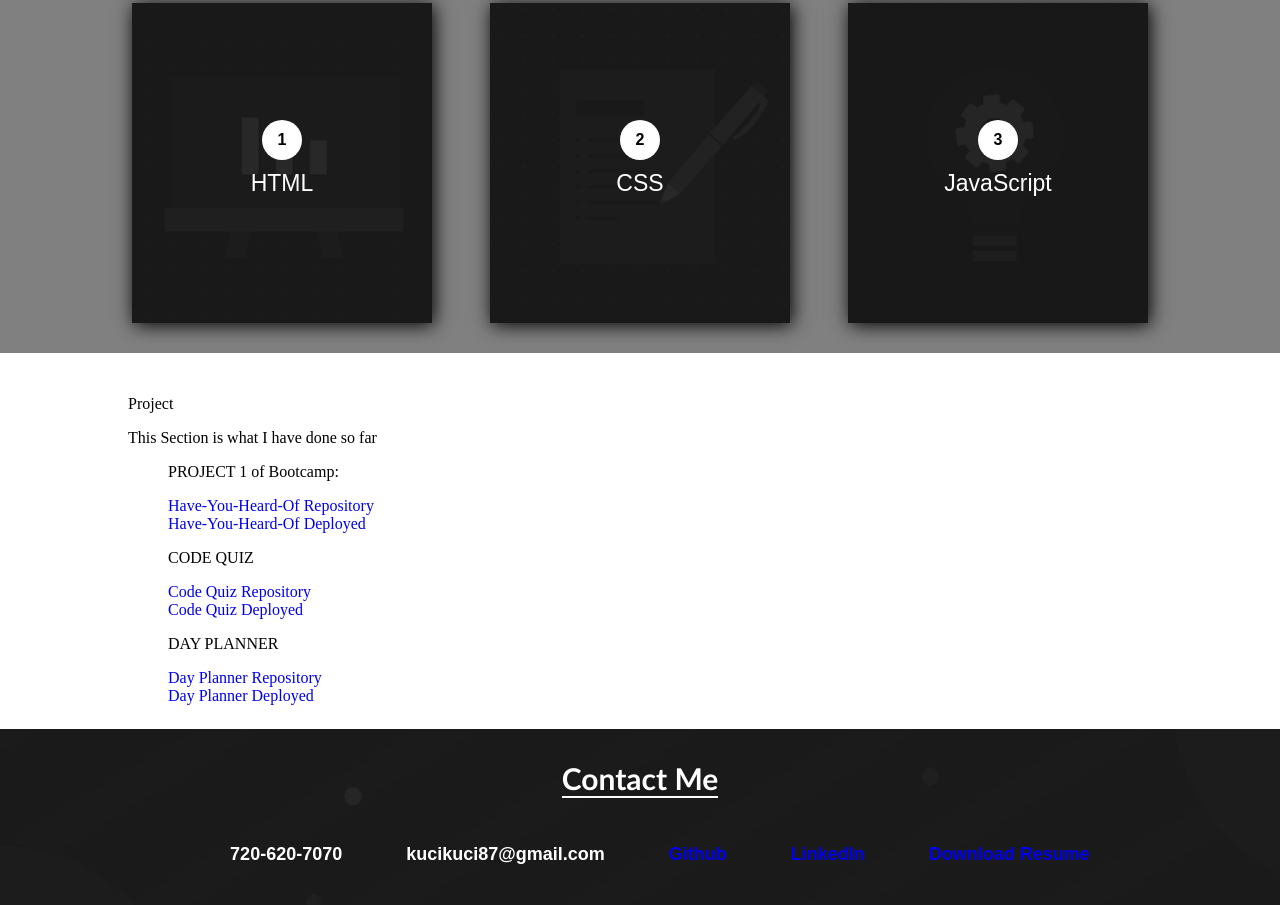
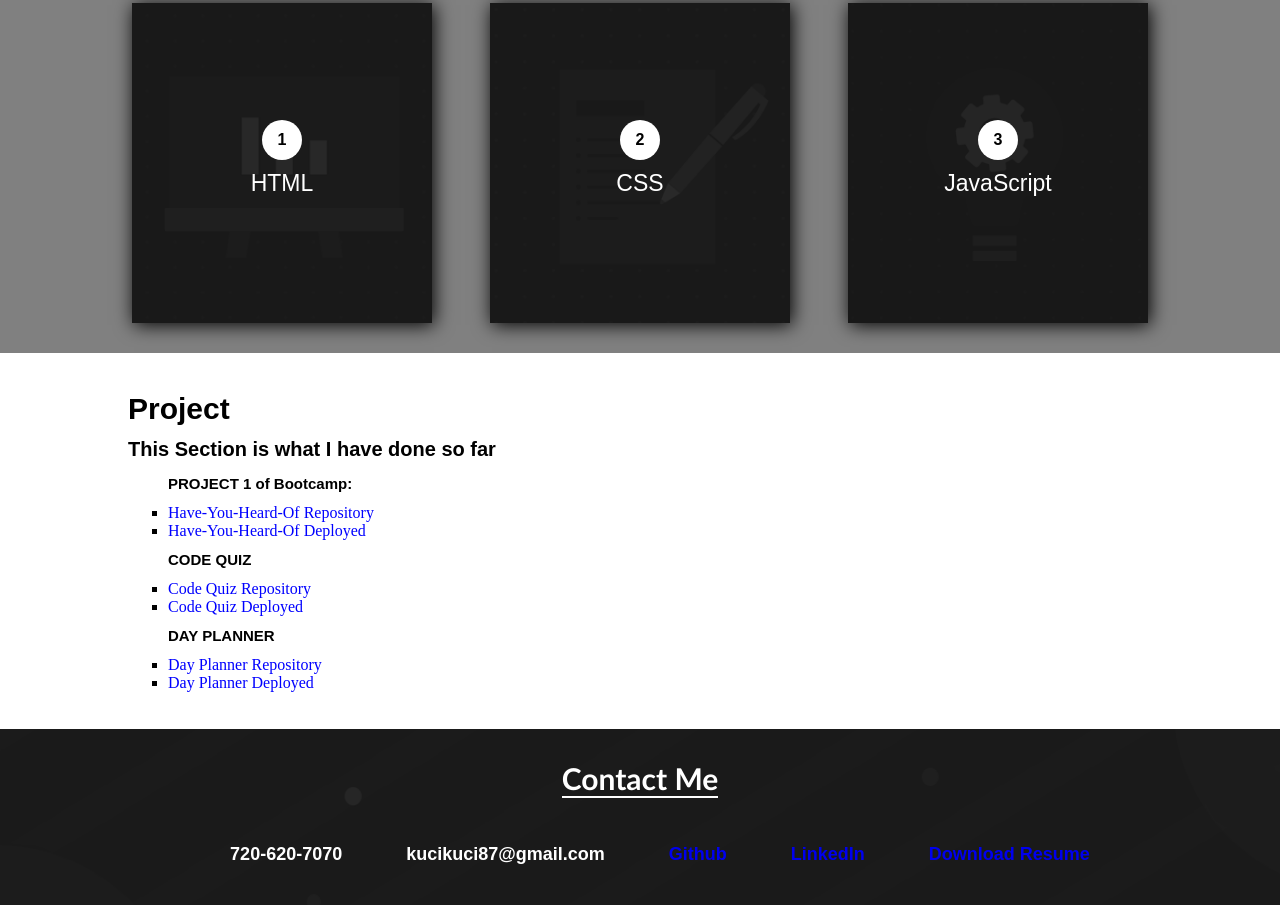
Before and after one commit to Andreas3093/Homework-Portfolio, a plain HTML site: page index.html in a window 1280 px wide. Shown: the part 1335-2240 px from the top of the page. Drawn offline with Linux system fonts and the light colour scheme.

Commit message:
add css style

```diff
--- a/assets/css/style.css
+++ b/assets/css/style.css
@@ -167,7 +167,32 @@ h1{
 	font-family: Arial, Helvetica, sans-serif;
 	font-weight: bold;
 	color: black;
+	font-size: 30px;
+	line-height: 0px;
 }
+
+.github p:nth-child(2){
+	font-family: Arial, Helvetica, sans-serif;
+	font-weight: bold;
+	color: black;
+	font-size: 20px;
+	line-height: 20px;
+}
+.project p {
+	font-family: Arial, Helvetica, sans-serif;
+	font-weight: bold;
+	color: black;
+	font-size: 15px;
+	line-height: 10px;
+}
+.project ul li a {
+	color: blue;
+}
+.project ul li {
+	list-style-type: square;
+}
+
+
 
 .box-container {
 
--- a/index.html
+++ b/index.html
@@ -50,7 +50,7 @@
 <div class="Work">
 		<div class="text">
 	<p>Work</p>
-	<p>This Section is what I have learn so Far</p>
+	<p>This Section is what I have learn so Far.</p>
 		</div>
 		<div class="box-container">
 			<div class="box-1">
@@ -69,9 +69,10 @@
 	</div>
 
   <div class="git">
-    <div class="github"></div>
+    <div class="github">
     <p>Project</p>
     <p>This Section is what I have done so far</p>
+    </div>
     <div class="project">
       <ul>
         <p>PROJECT 1 of Bootcamp:</p>
```
